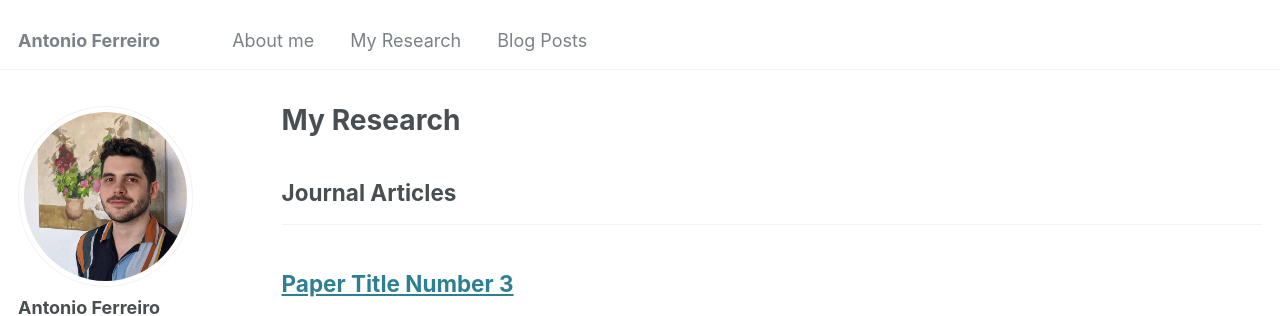
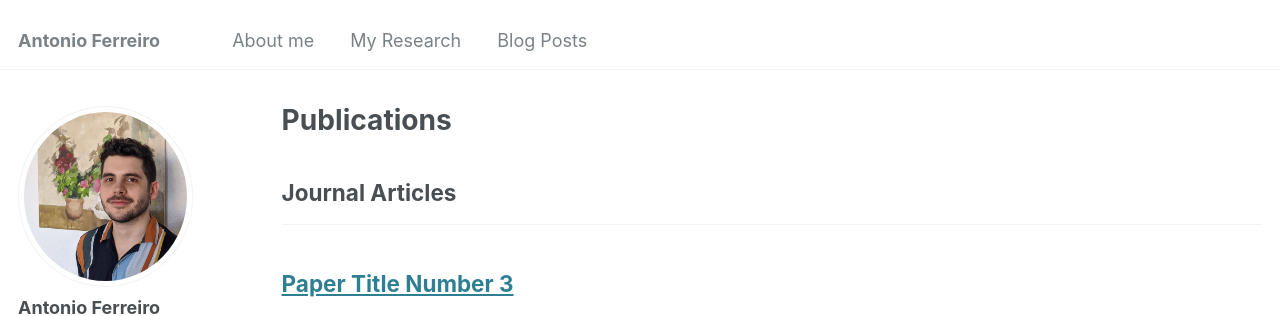
Before and after one commit to Anfedea/anfedea.github.io, a Jekyll site: the page built from _pages/publications.html, in a window 1280 px wide and 900 px high. Shown: the top 316 px of the window. Built offline with Jekyll 4.4.1, drawn with Linux system fonts in a browser that asks for light colours; some web fonts are replaced.

Commit message:
Update publications.html

```diff
--- a/_pages/publications.html
+++ b/_pages/publications.html
@@ -1,7 +1,7 @@
 ---
 layout: archive
-title: "My Research"
-permalink: /My Research/
+title: "Publications"
+permalink: /Publications/
 author_profile: true
 ---
 
```
